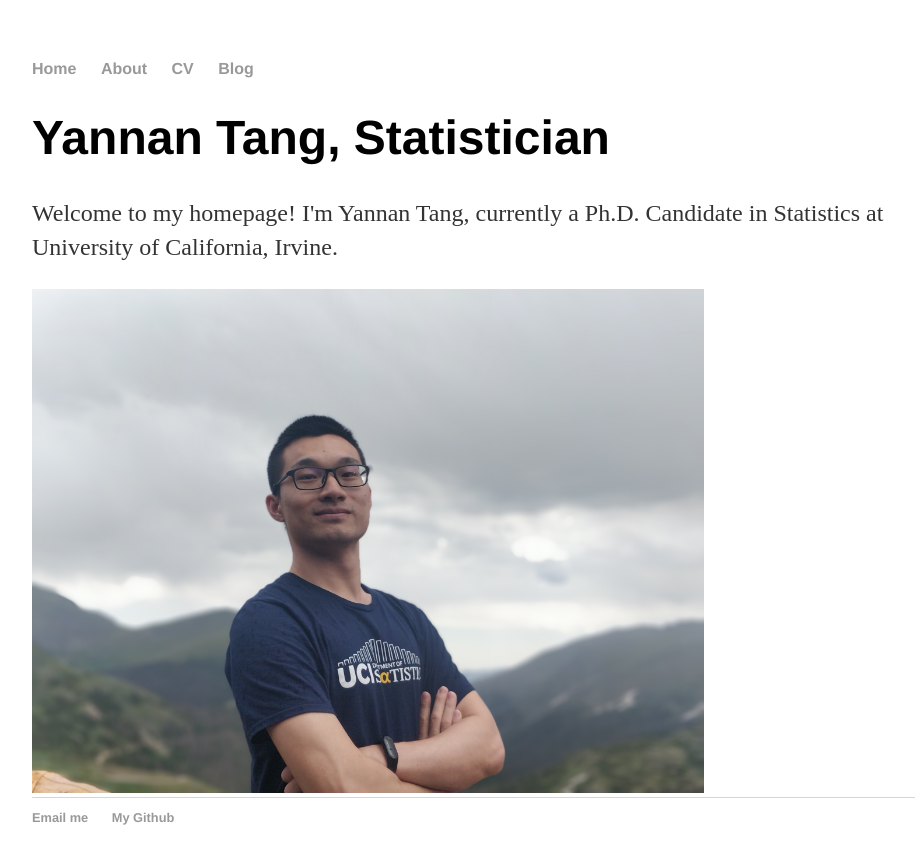
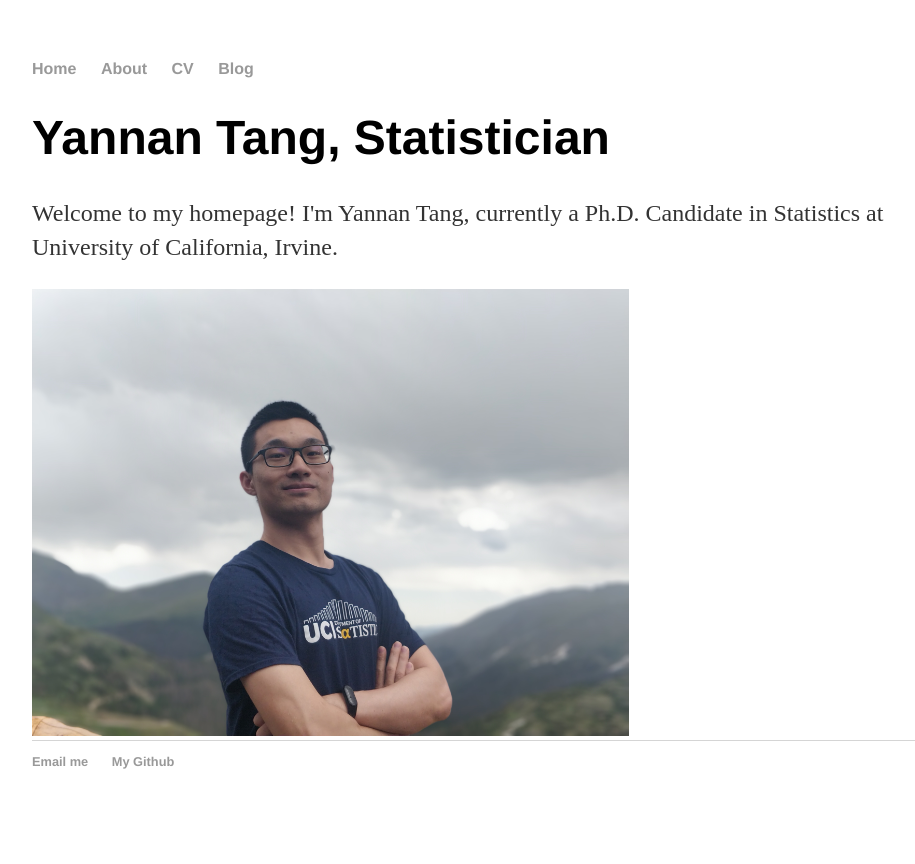
Before and after one commit to YannanTang/YannanTang.github.io, a Jekyll site: the page built from index.html, in a window 1280 px wide. Shown: the top 864 px of the page, without its empty margins (160-1075 px from the left). Built offline with Jekyll 4.4.1, drawn with Linux system fonts in a browser that asks for light colours.

Commit message:
Update index.html

```diff
--- a/index.html
+++ b/index.html
@@ -6,6 +6,6 @@ title: Yannan Tang, Ph.D. Candidate in Statistics
 	<h1>Yannan Tang, Statistician</h1>
 	<p>Welcome to my homepage! I'm Yannan Tang, currently a Ph.D. Candidate in Statistics at University of California, Irvine. </p>
 
-	<style>img {width: 75%}</style>
+	<style>img {width: 66.6%}</style>
 	<img src="https://yannantang.github.io/images/YannanFigure.jpg">
 </div><!-- /.blurb -->
```
